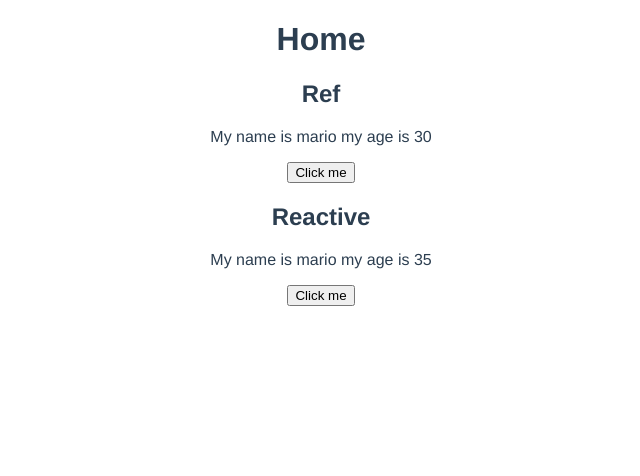
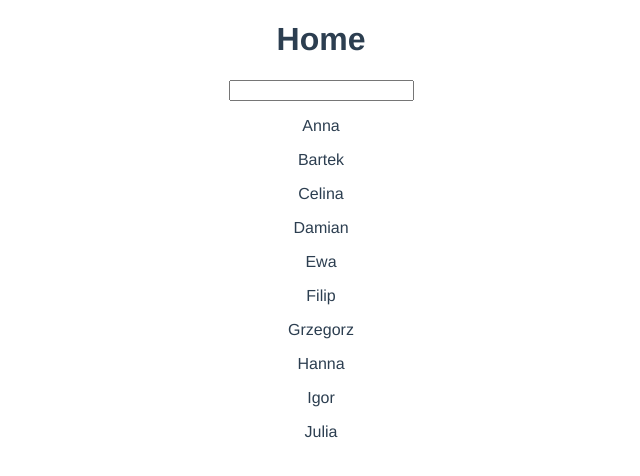
Before and after one commit to TairilKK/vue-journey, a Vue app in the folder dojo-blog/: page / in a window 1280 px wide. Shown: the top 476 px of the page, without its empty margins (319-959 px from the left). Built offline with nearby package versions, Linux system fonts and the light colour scheme.

Commit message:
computed property

```diff
--- a/dojo-blog/src/views/HomeView.vue
+++ b/dojo-blog/src/views/HomeView.vue
@@ -1,33 +1,39 @@
 <template>
   <div class="home">
     <h1>Home</h1>
-    <h2>Ref</h2>
-    <p>My name is {{ userOne.name }} my age is {{ userOne.age }}</p>
-    <button @click="updateUserOne">Click me</button>
-
-    <h2>Reactive</h2>
-    <p>My name is {{ userTwo.name }} my age is {{ userTwo.age }}</p>
-    <button @click="updateUserTwo">Click me</button>
+    <input type="text" v-model="search" />
+    <p>{{ search }}</p>
+    <div v-for="name in matchingNames" :key="name">
+      <p>{{ name }}</p>
+    </div>
   </div>
 </template>
 
 <script>
-import { reactive, ref } from "vue";
+import { computed, ref } from "vue";
 
 export default {
   name: "HomeView",
   setup() {
-    const userOne = ref({ name: "mario", age: 30 });
-    const userTwo = reactive({ name: "mario", age: 35 });
+    const search = ref("");
+    const names = ref([
+      "Anna",
+      "Bartek",
+      "Celina",
+      "Damian",
+      "Ewa",
+      "Filip",
+      "Grzegorz",
+      "Hanna",
+      "Igor",
+      "Julia",
+    ]);
 
-    const updateUserOne = () => {
-      userOne.value.name = "luigi";
-    };
+    const matchingNames = computed(() =>
+      names.value.filter((n) => n.includes(search.value))
+    );
 
-    const updateUserTwo = () => {
-      userTwo.name = "luigi";
-    };
-    return { userOne, updateUserOne, userTwo, updateUserTwo };
+    return { names, search, matchingNames };
   },
 };
 </script>
```
